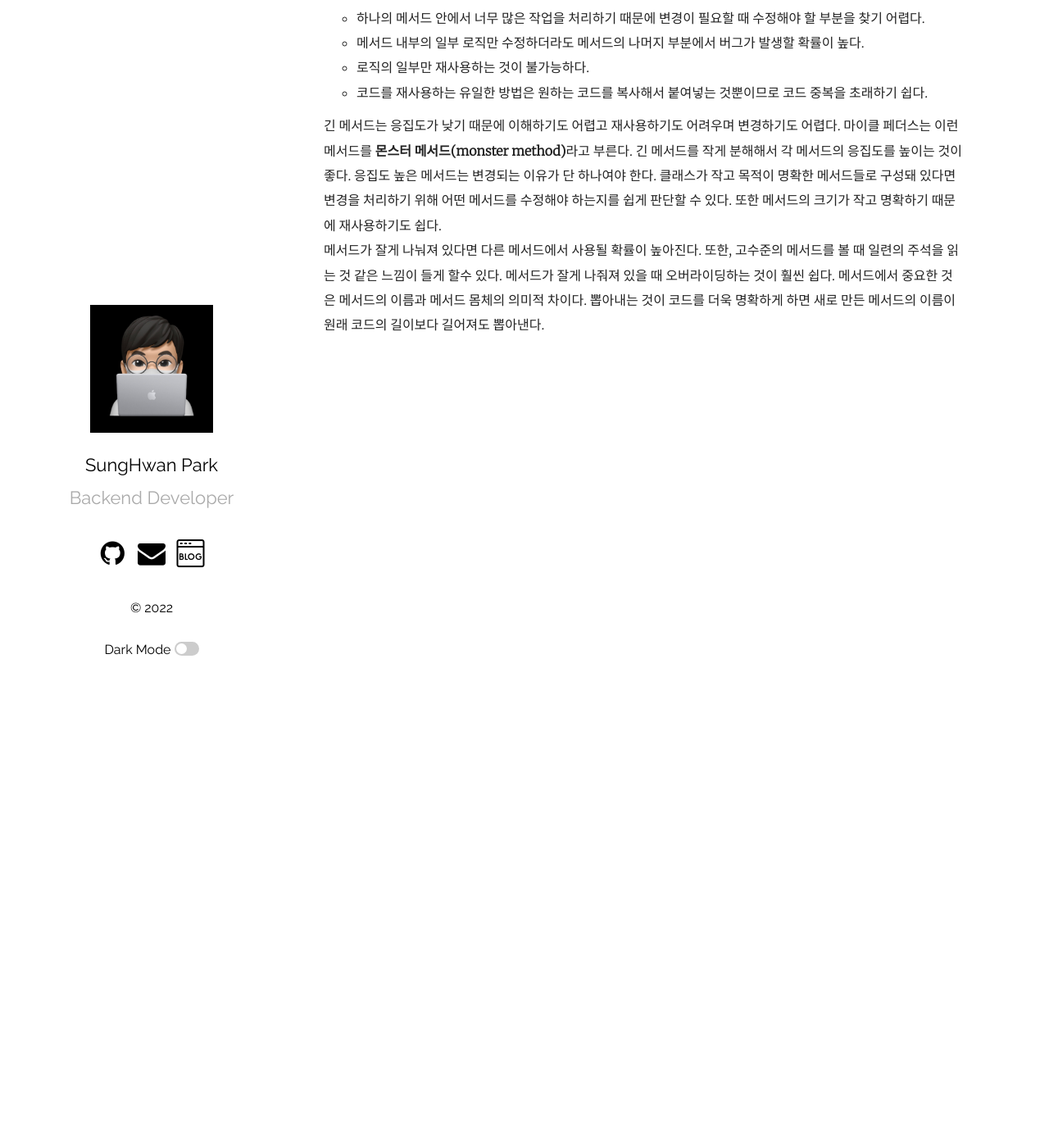
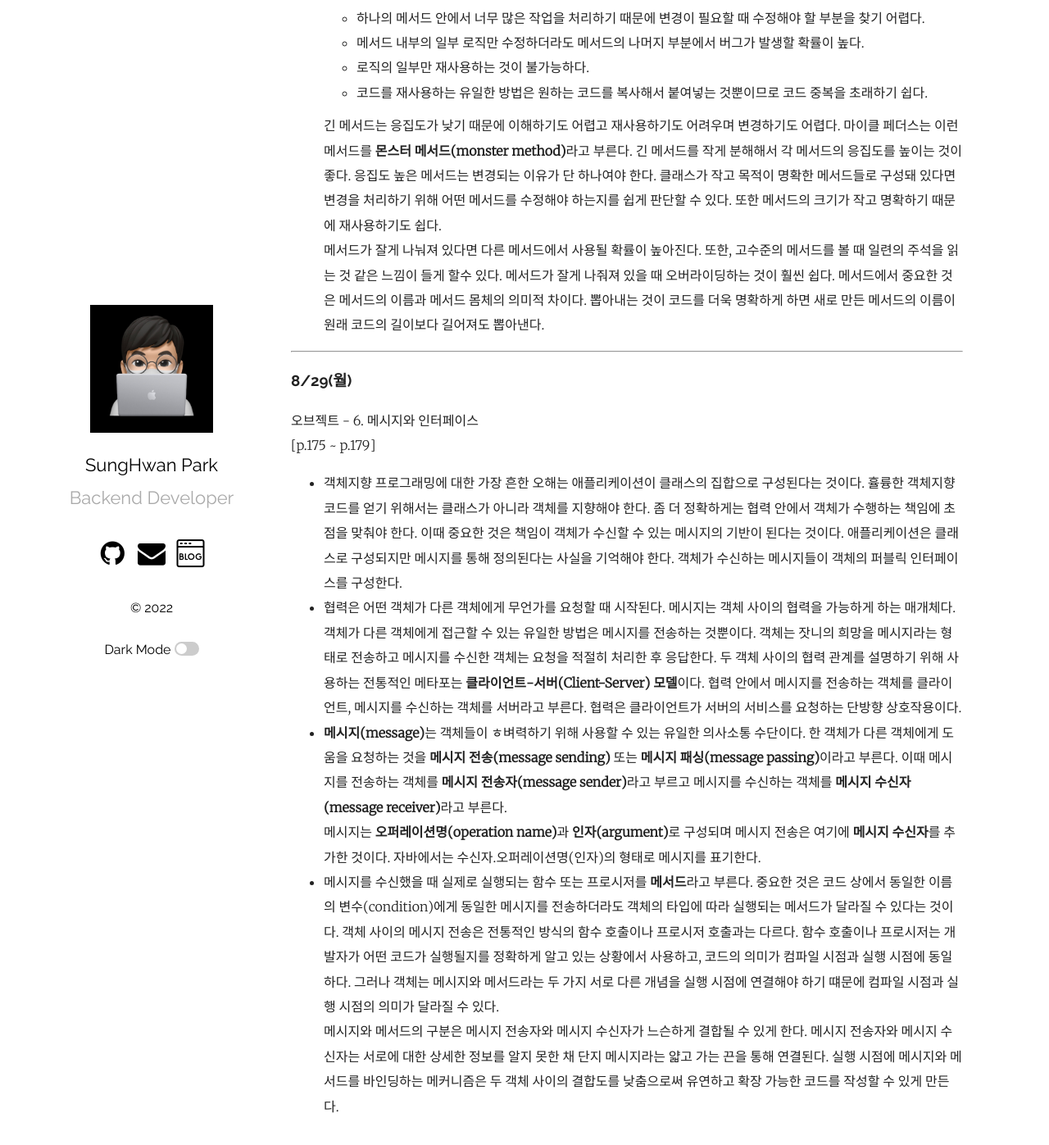
Before and after one commit to mrpark219/TIL, a Jekyll site: the page built from _posts/2022-08-01-8월TIL.markdown, in a window 1280 px wide and 1400 px high, scrolled down 27571 px. Shown: the top 1397 px of the window at 82% size. Built offline with Jekyll 4.4.1, drawn with Linux system fonts in a browser that asks for light colours; comment, search, counter and statistics services are not loaded.

Commit message:
feat: 2022-08-29 TIL 추가

```diff
--- a/_posts/2022-08-01-8월TIL.markdown
+++ b/_posts/2022-08-01-8월TIL.markdown
@@ -604,3 +604,17 @@ categories: 202208 TIL
 
     긴 메서드는 응집도가 낮기 때문에 이해하기도 어렵고 재사용하기도 어려우며 변경하기도 어렵다. 마이클 페더스는 이런 메서드를 **몬스터 메서드(monster method)**라고 부른다. 긴 메서드를 작게 분해해서 각 메서드의 응집도를 높이는 것이 좋다. 응집도 높은 메서드는 변경되는 이유가 단 하나여야 한다. 클래스가 작고 목적이 명확한 메서드들로 구성돼 있다면 변경을 처리하기 위해 어떤 메서드를 수정해야 하는지를 쉽게 판단할 수 있다. 또한 메서드의 크기가 작고 명확하기 때문에 재사용하기도 쉽다.
     메서드가 잘게 나눠져 있다면 다른 메서드에서 사용될 확률이 높아진다. 또한, 고수준의 메서드를 볼 때 일련의 주석을 읽는 것 같은 느낌이 들게 할수 있다. 메서드가 잘게 나줘져 있을 때 오버라이딩하는 것이 훨씬 쉽다. 메서드에서 중요한 것은 메서드의 이름과 메서드 몸체의 의미적 차이다. 뽑아내는 것이 코드를 더욱 명확하게 하면 새로 만든 메서드의 이름이 원래 코드의 길이보다 길어져도 뽑아낸다.
+
+---
+
+### 8/29(월)
+
+오브젝트 - 6. 메시지와 인터페이스
+[p.175 ~ p.179]
+
+-   객체지향 프로그래밍에 대한 가장 흔한 오해는 애플리케이션이 클래스의 집합으로 구성된다는 것이다. 휼륭한 객체지향 코드를 얻기 위해서는 클래스가 아니라 객체를 지향해야 한다. 좀 더 정확하게는 협력 안에서 객체가 수행하는 책임에 초점을 맞춰야 한다. 이때 중요한 것은 책임이 객체가 수신할 수 있는 메시지의 기반이 된다는 것이다. 애플리케이션은 클래스로 구성되지만 메시지를 통해 정의된다는 사실을 기억해야 한다. 객체가 수신하는 메시지들이 객체의 퍼블릭 인터페이스를 구성한다.
+-   협력은 어떤 객체가 다른 객체에게 무언가를 요청할 때 시작된다. 메시지는 객체 사이의 협력을 가능하게 하는 매개체다. 객체가 다른 객체에게 접근할 수 있는 유일한 방법은 메시지를 전송하는 것뿐이다. 객체는 잣니의 희망을 메시지라는 형태로 전송하고 메시지를 수신한 객체는 요청을 적절히 처리한 후 응답한다. 두 객체 사이의 협력 관계를 설명하기 위해 사용하는 전통적인 메타포는 **클라이언트-서버(Client-Server) 모델**이다. 협력 안에서 메시지를 전송하는 객체를 클라이언트, 메시지를 수신하는 객체를 서버라고 부른다. 협력은 클라이언트가 서버의 서비스를 요청하는 단방향 상호작용이다.
+-   **메시지(message)**는 객체들이 ㅎ벼력하기 위해 사용할 수 있는 유일한 의사소통 수단이다. 한 객체가 다른 객체에게 도움을 요청하는 것을 **메시지 전송(message sending)** 또는 **메시지 패싱(message passing)**이라고 부른다. 이때 메시지를 전송하는 객체를 **메시지 전송자(message sender)**라고 부르고 메시지를 수신하는 객체를 **메시지 수신자(message receiver)**라고 부른다.
+    메시지는 **오퍼레이션명(operation name)**과 **인자(argument)**로 구성되며 메시지 전송은 여기에 **메시지 수신자**를 추가한 것이다. 자바에서는 수신자.오퍼레이션명(인자)의 형태로 메시지를 표기한다.
+-   메시지를 수신했을 때 실제로 실행되는 함수 또는 프로시저를 **메서드**라고 부른다. 중요한 것은 코드 상에서 동일한 이름의 변수(condition)에게 동일한 메시지를 전송하더라도 객체의 타입에 따라 실행되는 메서드가 달라질 수 있다는 것이다. 객체 사이의 메시지 전송은 전통적인 방식의 함수 호출이나 프로시저 호출과는 다르다. 함수 호출이나 프로시저는 개발자가 어떤 코드가 실행될지를 정확하게 알고 있는 상황에서 사용하고, 코드의 의미가 컴파일 시점과 실행 시점에 동일하다. 그러나 객체는 메시지와 메서드라는 두 가지 서로 다른 개념을 실행 시점에 연결해야 하기 떄문에 컴파일 시점과 실행 시점의 의미가 달라질 수 있다.
+    메시지와 메서드의 구분은 메시지 전송자와 메시지 수신자가 느슨하게 결합될 수 있게 한다. 메시지 전송자와 메시지 수신자는 서로에 대한 상세한 정보를 알지 못한 채 단지 메시지라는 얇고 가는 끈을 통해 연결된다. 실행 시점에 메시지와 메서드를 바인딩하는 메커니즘은 두 객체 사이의 결합도를 낮춤으로써 유연하고 확장 가능한 코드를 작성할 수 있게 만든다.
```
